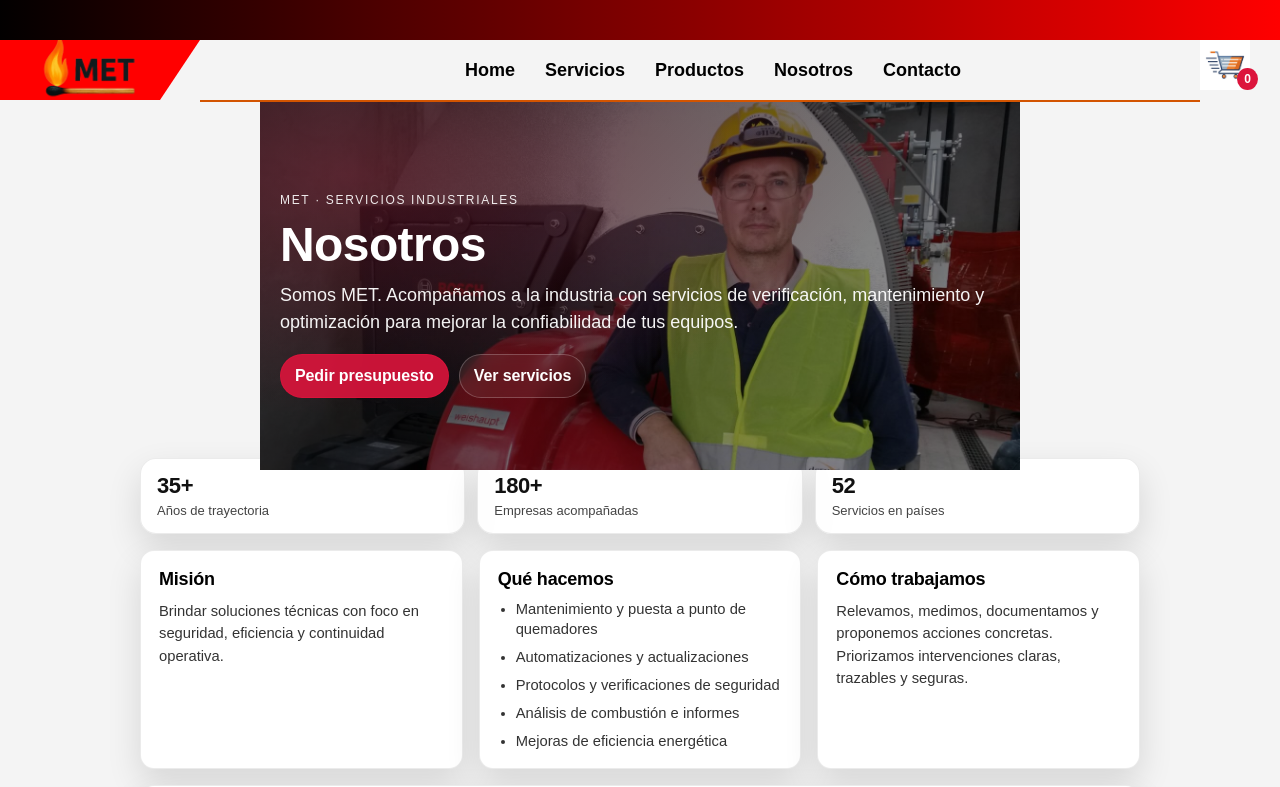
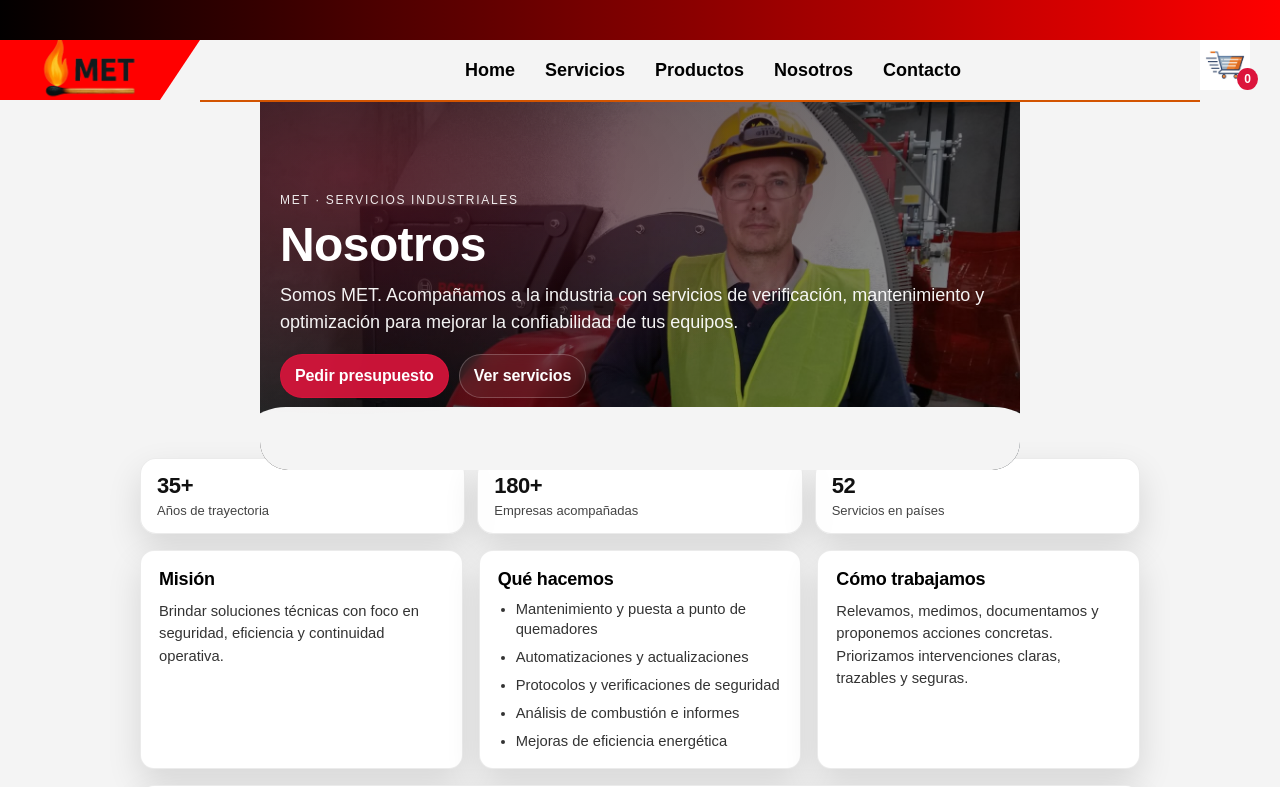
Before and after one commit to Mayra-Riccardi/MetHome, a React (Vite) app: page /Nosotros in a window 1280 px wide. Shown: the top 787 px of the page. Built offline with nearby package versions, Linux system fonts and the light colour scheme; no server answers.

Commit message:
FIX: Estilo imagen nosotros

```diff
--- a/src/Pages/Nosotros/Nosotros.css
+++ b/src/Pages/Nosotros/Nosotros.css
@@ -14,6 +14,24 @@
   color: #fff;
   padding: 88px 20px 72px 20px;
   position: relative;
+  overflow: hidden;
+  border-bottom-left-radius: 28px;
+  border-bottom-right-radius: 28px;
+}
+
+.about-hero::before {
+  content: "";
+  position: absolute;
+  left: -4%;
+  right: -4%;
+  bottom: -1px;
+  height: 64px;
+  background: #f4f4f4;
+  border-top-left-radius: 56px;
+  border-top-right-radius: 56px;
+  transform: translateZ(0);
+  pointer-events: none;
+  z-index: 0;
 }
 
 .about-hero::after {
@@ -23,6 +41,7 @@
   background: radial-gradient(900px 400px at 12% 20%, rgba(220,20,60,0.25), transparent 60%);
   pointer-events: none;
   transition: opacity 220ms ease, transform 600ms ease;
+  z-index: 0;
 }
 
 .about-hero:hover::after {
@@ -323,6 +342,8 @@
   .about-hero {
     background-position: center 10%;
     padding: 72px 18px 56px 18px;
+    border-bottom-left-radius: 22px;
+    border-bottom-right-radius: 22px;
   }
 }
 
```
